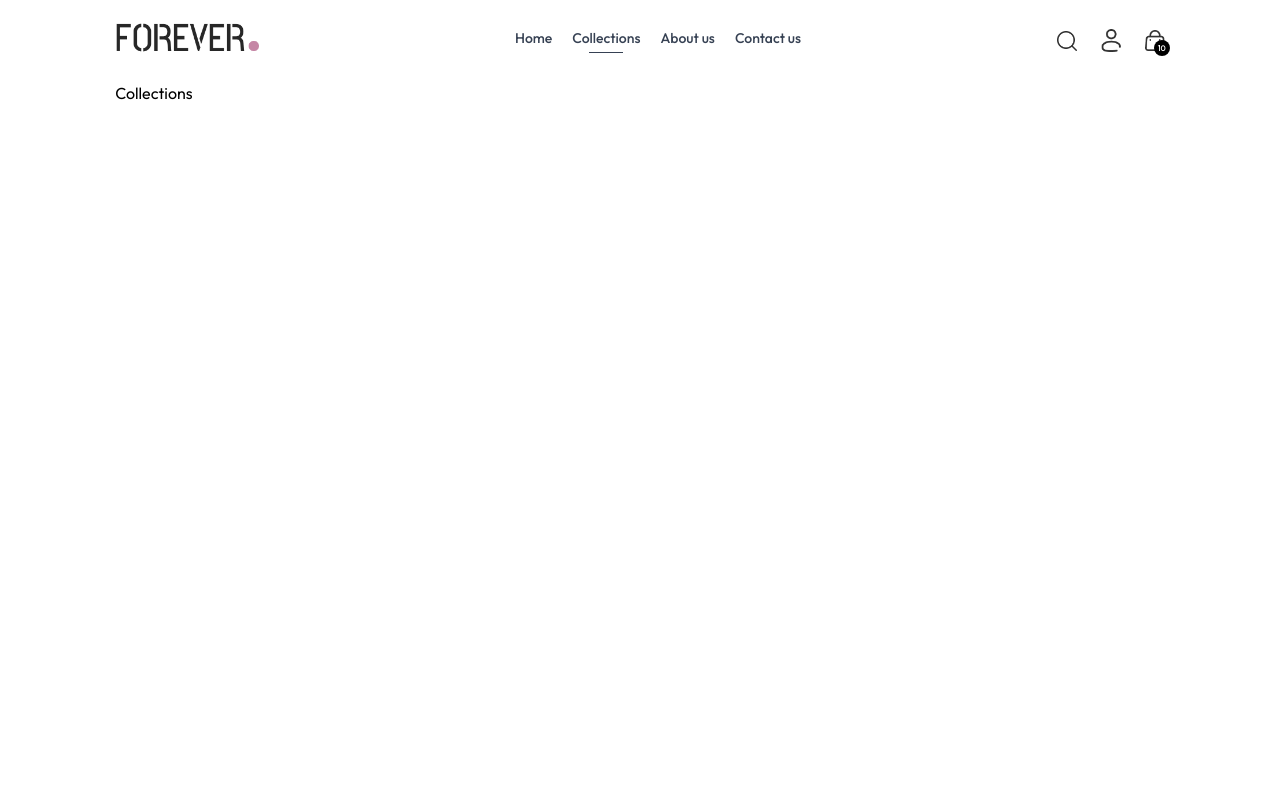
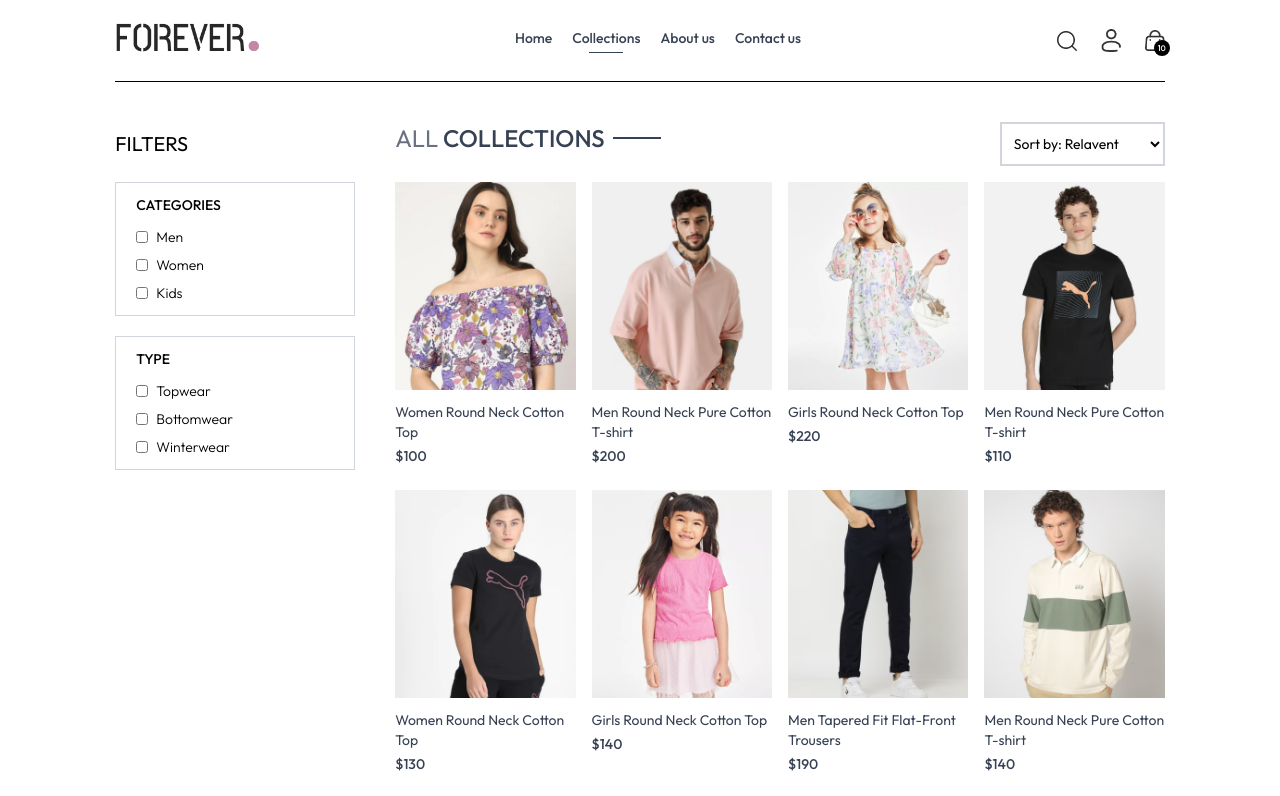
Before and after one commit to saikishore0319/techify, a React (Vite) app in the folder frontend/: page /collection in a window 1280 px wide. Shown: the top 796 px of the page. Built offline with nearby package versions, Linux system fonts and the light colour scheme.

Commit message:
added filter options

```diff
--- a/frontend/src/App.jsx
+++ b/frontend/src/App.jsx
@@ -10,6 +10,7 @@
 import Contact from './pages/Contact'
 import Cart from './pages/Cart'
 import Navbar from './components/Navbar'
+import Footer from './components/Footer'
 
 const App = () => {
   return (
@@ -27,7 +28,7 @@
         <Route path='/contact' element={<Contact/>}/>
         <Route path='/cart' element={<Cart/>}/>
       </Routes>
-
+      <Footer/>
     </div>
   )
 }
--- /dev/null
+++ b/frontend/src/components/Footer.jsx
@@ -0,0 +1,45 @@
+import React from 'react'
+import { assets } from '../assets/assets'
+
+const Footer = () => {
+  return (
+    <div>
+        <div className='flex flex-col sm:grid grid-cols-[3fr_1fr_1fr] gap-14 my-10 text-sm'>
+
+            <div>
+                <img src={assets.logo} className='mb-5 w-32 ' alt="" />
+                <p className='w-full md:w-2/3 text-gray-600 '>
+                    Lorem ipsum dolor sit amet consectetur, adipisicing elit. Id quaerat perferendis, alias voluptate
+                </p>
+            </div>
+
+            <div>
+                <p className='text-xl font-medium mb-5 '>COMPANY</p>
+                <ul className='flex flex-col gap-1 to-gray-600'>
+                    <li>Home</li>
+                    <li>About us</li>
+                    <li>Delivery</li>
+                    <li>Privacy policy</li>
+                </ul>
+            </div>
+
+            <div>
+                <p className='text-xl font-medium mb-5'>GET IN TOUCH</p>
+                <ul className='flex flex-col gap-1 to-gray-600'>
+                    <li>+1-212-456-7890</li>
+                    <li>contact@foreveryou.com</li>
+                </ul>
+            </div>
+
+        </div>
+
+        <div>
+            <hr />
+            <p className='py-5 text-sm text-center '>Copyright@2025 forever.com - All Rights Reserved</p>
+        </div>
+
+    </div>
+  )
+}
+
+export default Footer
--- a/frontend/src/components/NewsletterBox.jsx
+++ b/frontend/src/components/NewsletterBox.jsx
@@ -1,13 +1,19 @@
 import React from 'react'
 
 const NewsletterBox = () => {
+
+    const onSubmitHandler = (event)=>{
+        event.preventDefault();
+
+    }
+
   return (
     <div className='text-center'>
         <p className='text-2xl font-medium to-gray-800'>Subscribe now & get 20% off</p>
         <p className='text-gray-400 mt-3 '>
             Lorem ipsum dolor sit amet consectetur adipisicing elit. Repellendus dolorum
         </p>
-        <form className='w-full sm:w-1/2 flex items-center gap-3 mx-auto my-6 border pl-3' >
+        <form onSubmit={onSubmitHandler} className='w-full sm:w-1/2 flex items-center gap-3 mx-auto my-6 border pl-3' >
             <input className='w-full sm:flex-1 outline-none' type="email" placeholder='Enter your email' required />
             <button type='submit' className='bg-black text-white text-xs px-10 py-4'>SUBSCRIBE</button>
         </form>
--- a/frontend/src/pages/Collections.jsx
+++ b/frontend/src/pages/Collections.jsx
@@ -1,8 +1,131 @@
-import React from 'react'
+import React, { useContext, useEffect, useState } from 'react'
+import { ShopContext } from '../context/ShopContext'
+import { assets } from '../assets/assets';
+import Title from '../components/Title';
+import ProductItem from '../components/ProductItem';
 
 const Collections = () => {
+
+  const {products} = useContext(ShopContext);
+  const [showFilters, setShowFilters] = useState(true);
+  const [filterProducts, setFilterProducts] = useState([]);
+  const [category, setCategory] = useState([])
+  const [subCategory, setSubCategory] = useState([])
+
+  const toggleCategory = (e)=>{
+      if(category.includes(e.target.value)){
+        setCategory(prev=> prev.filter(item=> item != e.target.value))
+      }
+      else{
+        setCategory(prev=> [...prev, e.target.value])
+      }
+  }
+
+  const toggleSubCategory= (e)=>{
+    if(subCategory.includes(e.target.value)){
+      setSubCategory(prev=> prev.filter(item=> item != e.target.value))
+    }else{
+      setSubCategory(prev=> [...prev,e.target.value])
+    }
+  }
+
+  const applyfilter = ()=>{
+    let productsCopy = products.slice()
+
+    if(category.length > 0){
+      productsCopy = productsCopy.filter(item=> category.includes(item.category));
+    }
+    if(subCategory.length > 0){
+      productsCopy = productsCopy.filter(item=> subCategory.includes(item.subCategory))
+    }
+
+    setFilterProducts(productsCopy);
+
+  }
+
+
+  useEffect(()=>{
+    applyfilter();
+  },[category, subCategory])
+
+
   return (
-    <div>Collections</div>
+    <div className='flex flex-col sm:flex-row gap-1 sm:gap-10 pt-10 border-t'>
+
+      {/* Filter Options */}
+      <div className='min-w-60'>
+        <p onClick={()=>setShowFilters(!showFilters)} className='my-2 text-xl flex items-center cursor-pointer gap-2 '>FILTERS
+          <img className={`h-3 sm:hidden ${showFilters ? 'rotate-90' : ''}`} src={assets.dropdown_icon} alt="" />
+        </p>
+        {/* Category filter */}
+
+        <div className={`border border-gray-300 pl-5 py-3 mt-6 ${showFilters ? '' : 'hidden'} sm:block`}>
+          <p className='mb-3 text-sm font-medium '>CATEGORIES</p>
+
+          <div className='flex flex-col gap-2 text-sm font-light to-gray-700 '>
+            <p className='flex gap-2 '>
+              <input className='w-3' type="checkbox" value={'Men'} onChange={toggleCategory} /> Men
+            </p>
+
+            <p className='flex gap-2 '>
+              <input className='w-3' type="checkbox" value={'Women'} onChange={toggleCategory} /> Women
+            </p>
+
+            <p className='flex gap-2 '>
+              <input className='w-3' type="checkbox" value={'Kids'} onChange={toggleCategory} /> Kids
+            </p>
+          </div>
+
+        </div>
+
+        {/* Subcategory Filter */}
+
+        <div className={`border border-gray-300 pl-5 py-3 my-5 ${showFilters ? '' : 'hidden'} sm:block`}>
+          <p className='mb-3 text-sm font-medium '>TYPE</p>
+
+          <div className='flex flex-col gap-2 text-sm font-light to-gray-700 '>
+            <p className='flex gap-2 '>
+              <input className='w-3' type="checkbox" value={'Topwear'} onChange={toggleSubCategory} /> Topwear
+            </p>
+
+            <p className='flex gap-2 '>
+              <input className='w-3' type="checkbox" value={'Bottomwear'} onChange={toggleSubCategory} /> Bottomwear
+            </p>
+
+            <p className='flex gap-2 '>
+              <input className='w-3' type="checkbox" value={'Winterwear'} onChange={toggleSubCategory} /> Winterwear
+            </p>
+          </div>
+
+        </div>
+
+      </div>
+
+      {/* Right side  */}
+      <div className='flex-1 '>
+        <div className=' flex justify-between text-base sm:text-2xl mb-4 '>
+          <Title text1={'ALL'} text2={'COLLECTIONS'}/>
+
+          {/* product sort */}
+          <select className='border-2 border-gray-300 text-sm px-2 '>
+            <option value="relavent">Sort by: Relavent</option>
+            <option value="low-high">Sort by: Low to High</option>
+            <option value="high-low">Sort by: High to Low</option>
+          </select>
+
+        </div>
+
+        {/* Map products */}
+        <div className='grid grid-cols-2 md:grid-cols-3 lg:grid-cols-4 gap-4 gap-y-6'>
+          {
+            filterProducts.map((item, index)=>(
+              <ProductItem key={index} id={item._id} name={item.name} image={item.image} price={item.price} />
+            ))
+          }
+        </div>
+
+      </div>
+    </div>
   )
 }
 
```
